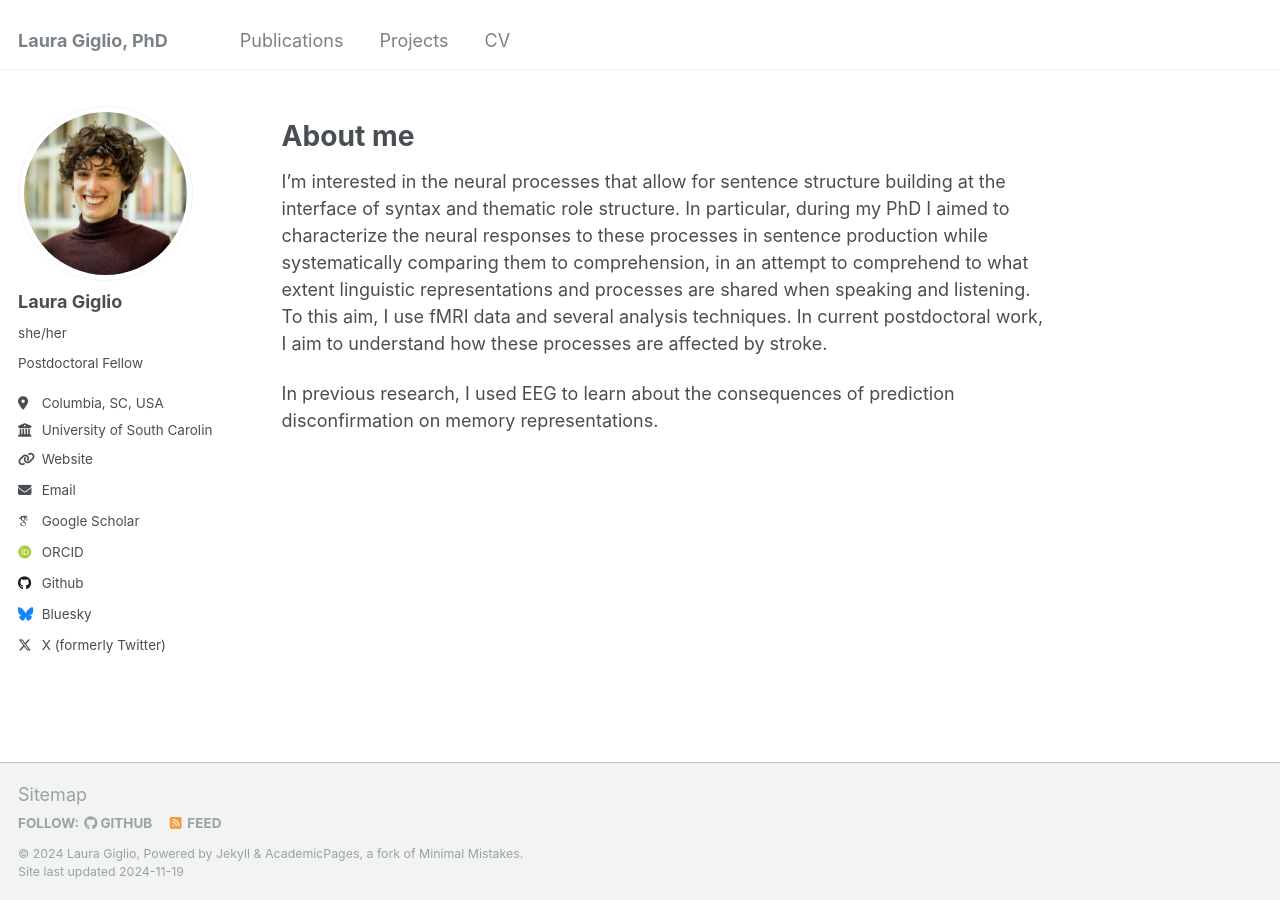
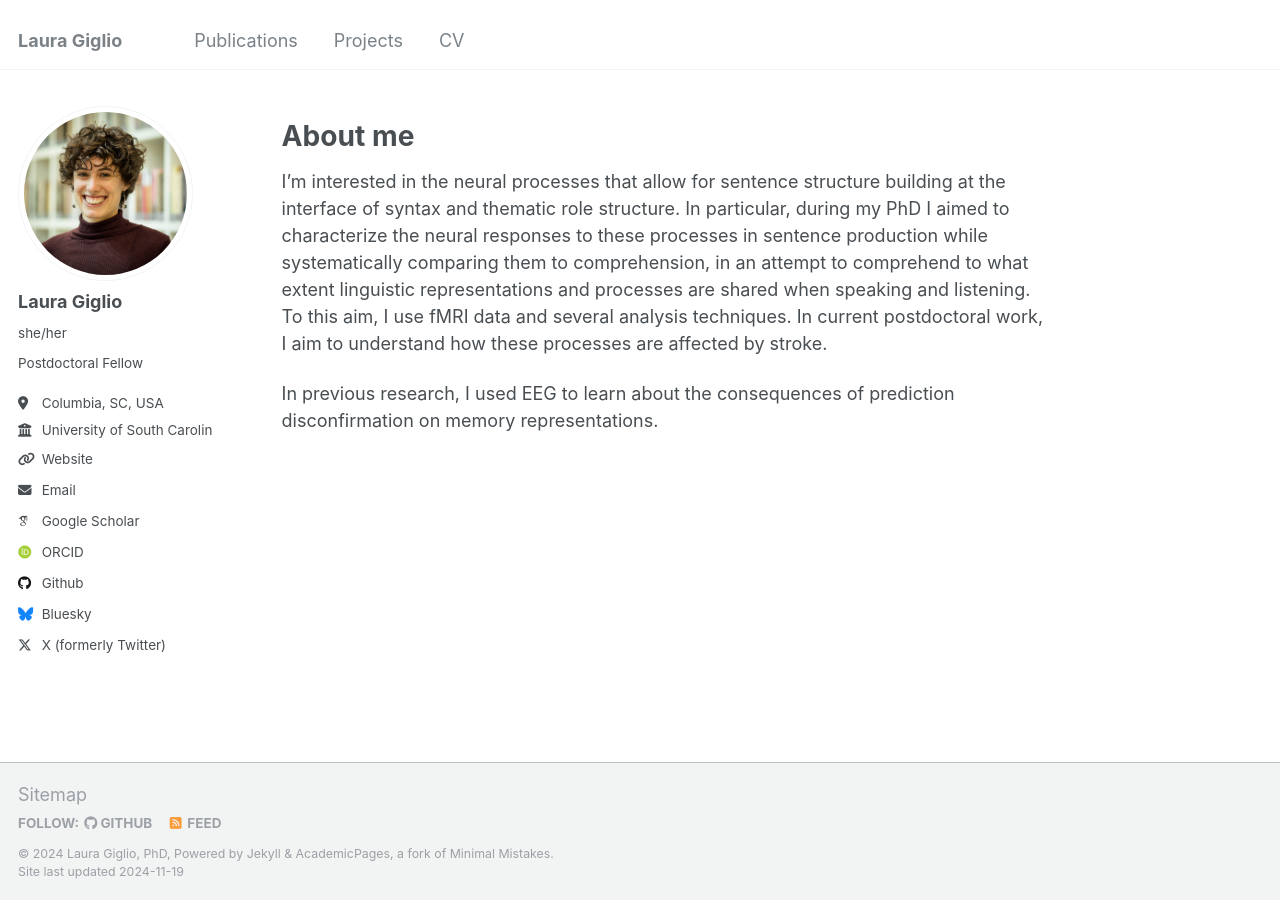
Before and after one commit to lauragiglio/lauragiglio.github.io, a Jekyll site: the page built from _pages/about.md, in a window 1280 px wide. Built offline with Jekyll 4.4.1, drawn with Linux system fonts in a browser that asks for light colours; some web fonts are replaced.

```diff
--- a/_config.yml
+++ b/_config.yml
@@ -8,9 +8,9 @@
 
 # Basic Site Settings
 locale                   : "en-US"
-title                    : "Laura Giglio, PhD"
+title                    : "Laura Giglio"
 title_separator          : "-"
-name                     : &name "Laura Giglio"
+name                     : &name "Laura Giglio, PhD"
 description              : &description "personal description"
 url                      : https://lauragiglio.github.io # the base hostname & protocol for your site e.g. "https://[your GitHub username].github.io"
 baseurl                  : "" # the subpath of your site, e.g. "/blog"
```
